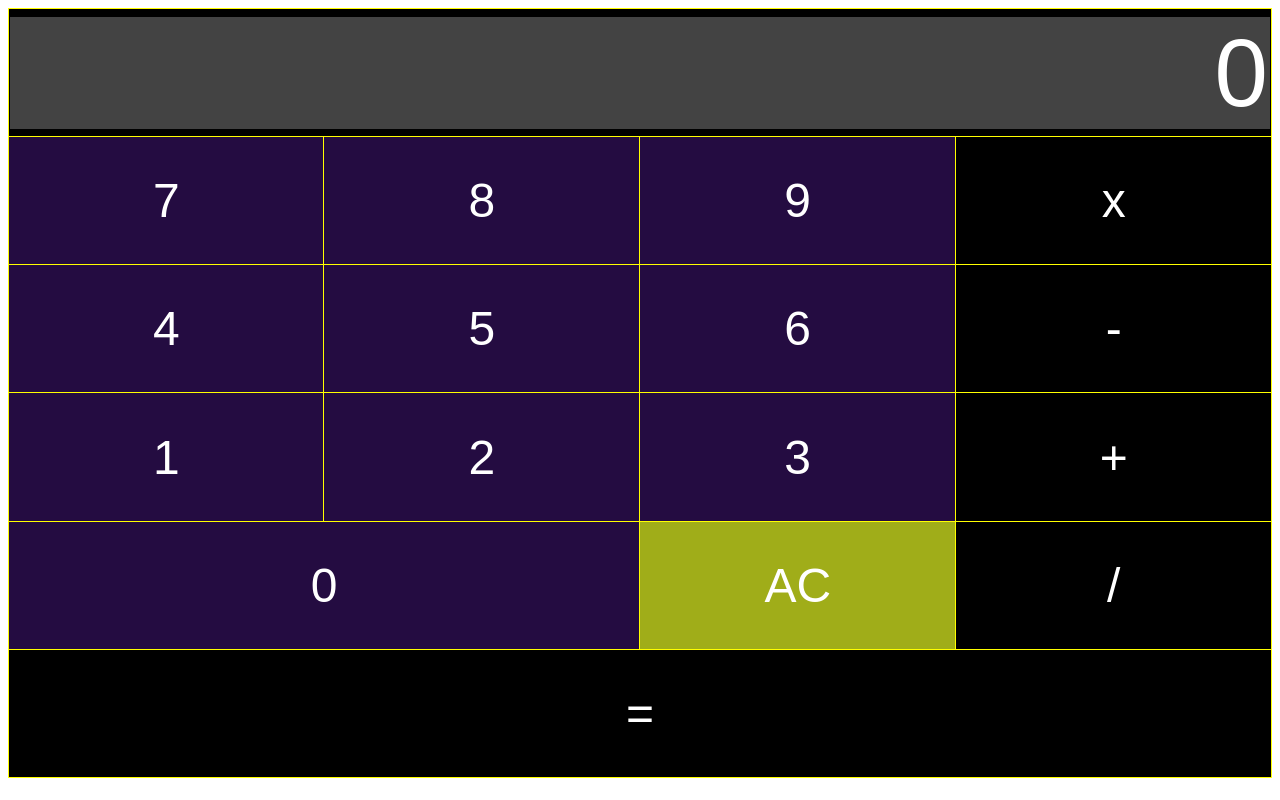
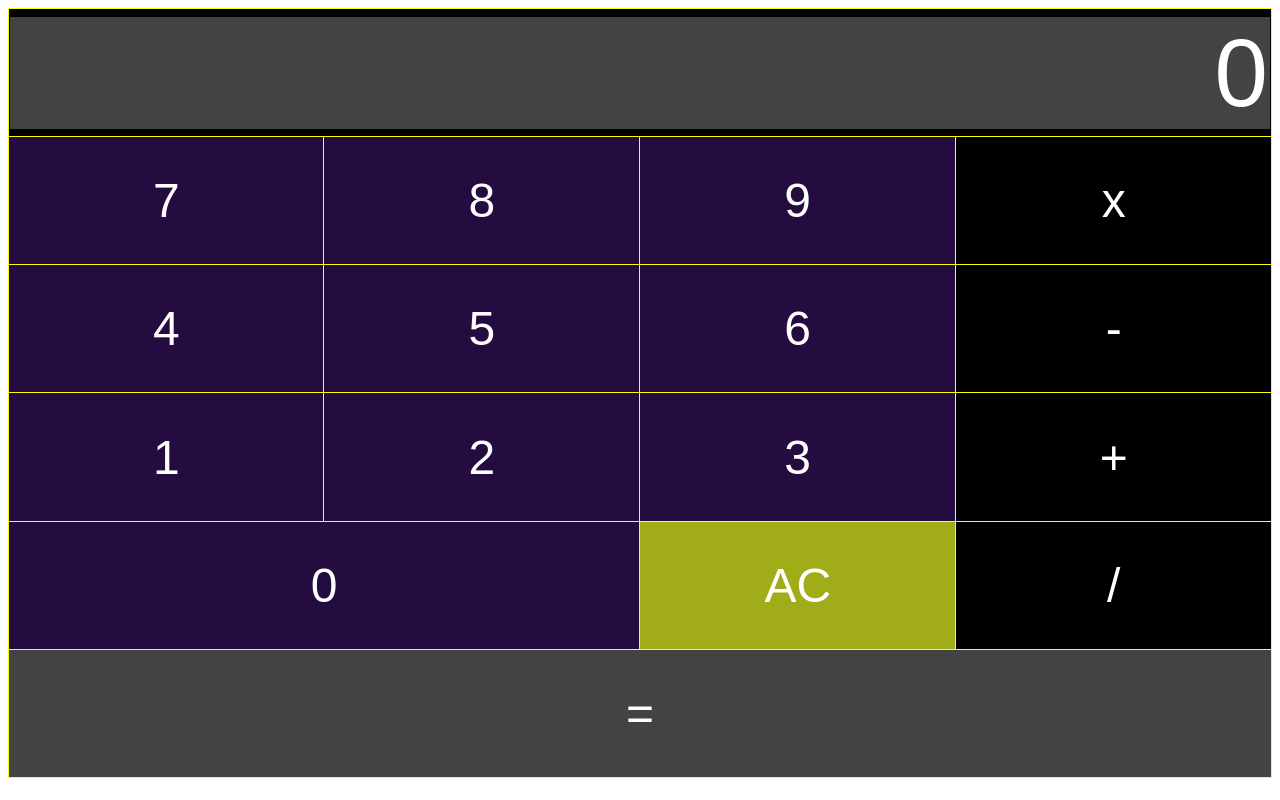
Before and after one commit to hus003-ITvarsity/-Module-8-Assessment-2-, a plain HTML site: page index.html in a window 1280 px wide. Drawn offline with Linux system fonts and the light colour scheme.

Commit message:
Add files via upload

```diff
--- a/index.html
+++ b/index.html
@@ -34,7 +34,7 @@
                 <td class="operatorButton" onclick="operatorBtnPressed('/')">/</td>
             </tr>
             <tr>
-                <td class="operatorButton" colspan="4" onclick="equalsBtnPressed()">=</td>
+                <td class="equalsButton" colspan="4" onclick="equalsBtnPressed()">=</td>
             </tr>
         </table>
 
--- a/style.css
+++ b/style.css
@@ -35,3 +35,7 @@ td{
 .ACButton{
     background-color: rgba(178, 192, 28, 0.9);
 }
+
+.equalsButton{
+    background-color: #434343;
+}
```
